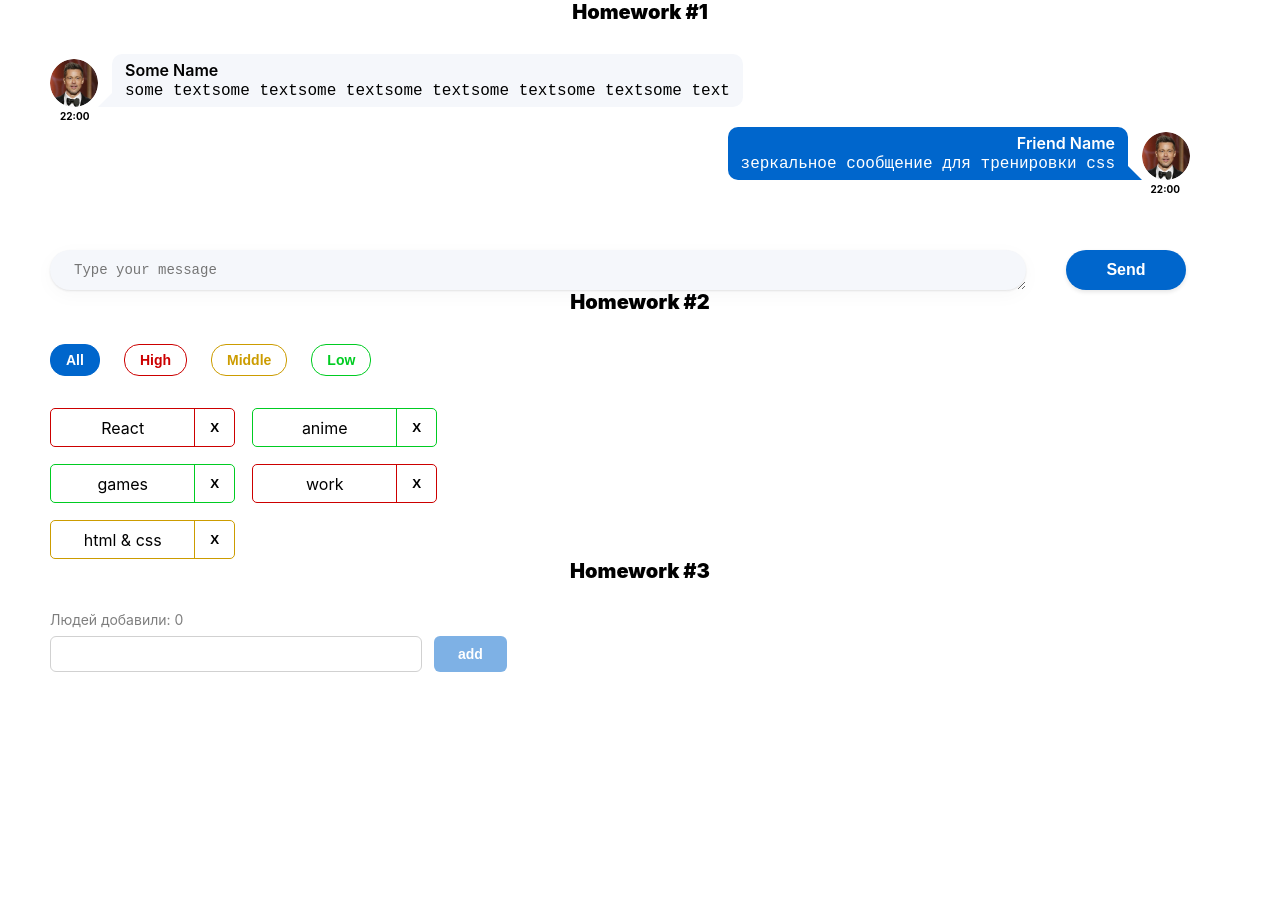
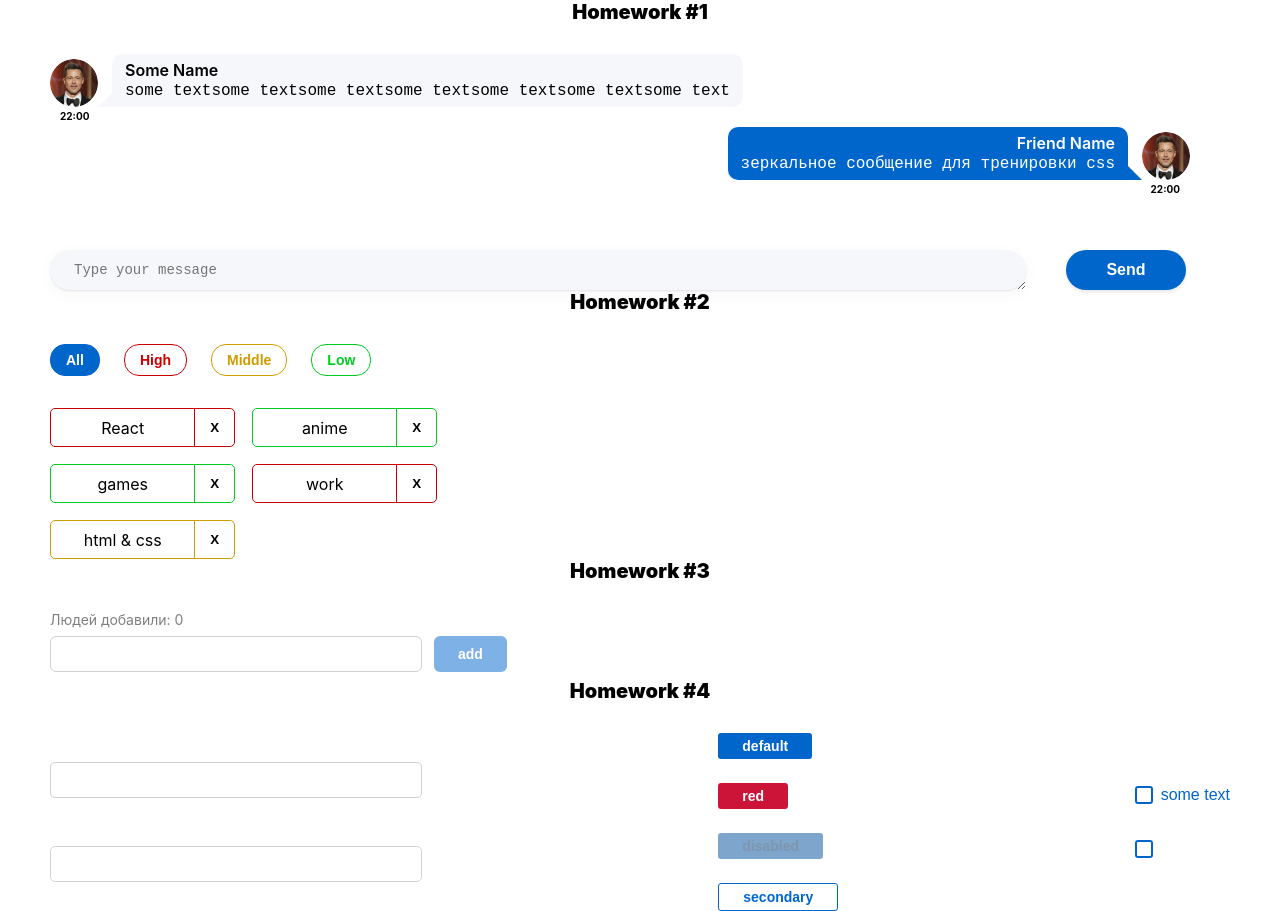
Before and after one commit to Daniyel-Tkachuk/homework-autoCheck-2, a React (Create React App) app: page / in a window 1280 px wide. Before the commit the page ends 800 px from the top, so only its background shows below. Built offline with nearby package versions, Linux system fonts and the light colour scheme.

Commit message:
added styles for SuperButton.tsx and SuperInputText.tsx

```diff
--- a/src/s1-main/App.tsx
+++ b/src/s1-main/App.tsx
@@ -3,6 +3,7 @@ import s from './App.module.css'
 import HW1 from '../s2-homeworks/hw01/HW1'
 import HW2 from "../s2-homeworks/hw02/HW2";
 import HW3 from "../s2-homeworks/hw03/HW3";
+import HW4 from "../s2-homeworks/hw04/HW4";
 
 function App() {
     return (
@@ -10,7 +11,7 @@ function App() {
             <HW1/>
             <HW2/>
             <HW3/>
-            {/*<HW4/>*/}
+            <HW4/>
 
             {/*при выполнении дз 5 и более - закомментировать здесь дз 1-4, так как они есть внутри дз 5*/}
             {/*<HW5/>*/}
--- a/src/s2-homeworks/hw04/common/c1-SuperInputText/SuperInputText.module.css
+++ b/src/s2-homeworks/hw04/common/c1-SuperInputText/SuperInputText.module.css
@@ -1,20 +1,36 @@
 .input:focus {
+    outline: none;
 }
 
 .input {
+    min-width: 372px;
+    height: 36px;
+    padding: 0 10px;
+    border: 1px solid #D1D1D1;
+    border-radius: 5px;
 }
 
 .inputWrapper {
+    position: relative;
 }
 
 .superInput {
+
 }
 
 .errorInput {
+    border: 1px solid #CC1439;
 }
 
 .errorInput:focus {
+    outline: 1px solid #CC1439;
 }
 
 .error {
+    position: absolute;
+    top: -18px;
+    left: 0;
+    font-size: 10px;
+    font-weight: 400;
+    color: #CC1439;
 }
--- a/src/s2-homeworks/hw04/common/c1-SuperInputText/SuperInputText.tsx
+++ b/src/s2-homeworks/hw04/common/c1-SuperInputText/SuperInputText.tsx
@@ -62,7 +62,7 @@ const SuperInputText: React.FC<SuperInputTextPropsType> = (
                 onChange={onChangeCallback}
                 onKeyPress={onKeyPressCallback}
                 className={finalInputClassName}
-                {...restProps} // отдаём инпуту остальные пропсы если они есть (value например там внутри)
+                {...restProps}// отдаём инпуту остальные пропсы если они есть (value например там внутри)
             />
             <span
                 id={id ? id + '-span' : undefined}
--- a/src/s2-homeworks/hw04/common/c2-SuperButton/SuperButton.module.css
+++ b/src/s2-homeworks/hw04/common/c2-SuperButton/SuperButton.module.css
@@ -1,16 +1,31 @@
 .button {
+    font-size: 14px;
+    font-weight: 600;
+    border: none;
+    color: #fff;
+    border-radius: 3px;
+    padding: 5px 24px;
+    cursor: pointer;
 }
 
 .disabled {
+    background-color: #004D99;
+    opacity: 0.5;
+    color: #002E5C;
 }
 
 .secondary {
+    background-color: transparent;
+    border: 1px solid #0066CC;
+    color: #0066CC;
 }
 
 .default {
+    background-color: #0066CC;
 }
 
 .red {
+    background-color: #CC1439;
 }
 
 .default:hover {
--- a/src/s2-homeworks/hw04/common/c2-SuperButton/SuperButton.tsx
+++ b/src/s2-homeworks/hw04/common/c2-SuperButton/SuperButton.tsx
@@ -18,11 +18,14 @@ const SuperButton: React.FC<SuperButtonPropsType> = (
   }
 ) => {
   const finalClassName = s.button
-        // + (disabled
-        //         ? ...
-        //         : xType === 'red'
-        //             ? ...
-        + (className ? ' ' + className : '') // задачка на смешивание классов
+    + (disabled
+      ? " " + s.disabled
+      : xType === "red"
+        ? " " + s.red
+        : xType === "secondary"
+          ? " " +  s.secondary
+          : " " + s.default
+          + (className ? ' ' + className : ''))
 
   //ИЛИ ЕСЛИ НЕ ПОНЯТНО С finalClassName  ТОЖЕ САМОЕ ПРИ ПОМОЩИ ШАБЛОННЫХ СТРОК:
   // `${s.СТИЛЬ КНОПКИ}  ${xType==='КРАСНЫЙ' ? ДАВАЙ КРАСНЫЙ СТИЛЬ : xType === 'secondary' ? ДАВАЙ СЕКОНДАРИ СТИЛЬ: ДАВАЙ ПО ДЕФОЛТУ } ${disabled ? ДАВАЙ ДИЗАБЛЕТ СТИЛЬ :  ПУСТУЮ СТРОКУ} `
```
Lines whose indentation alone changed are shown as unchanged.
